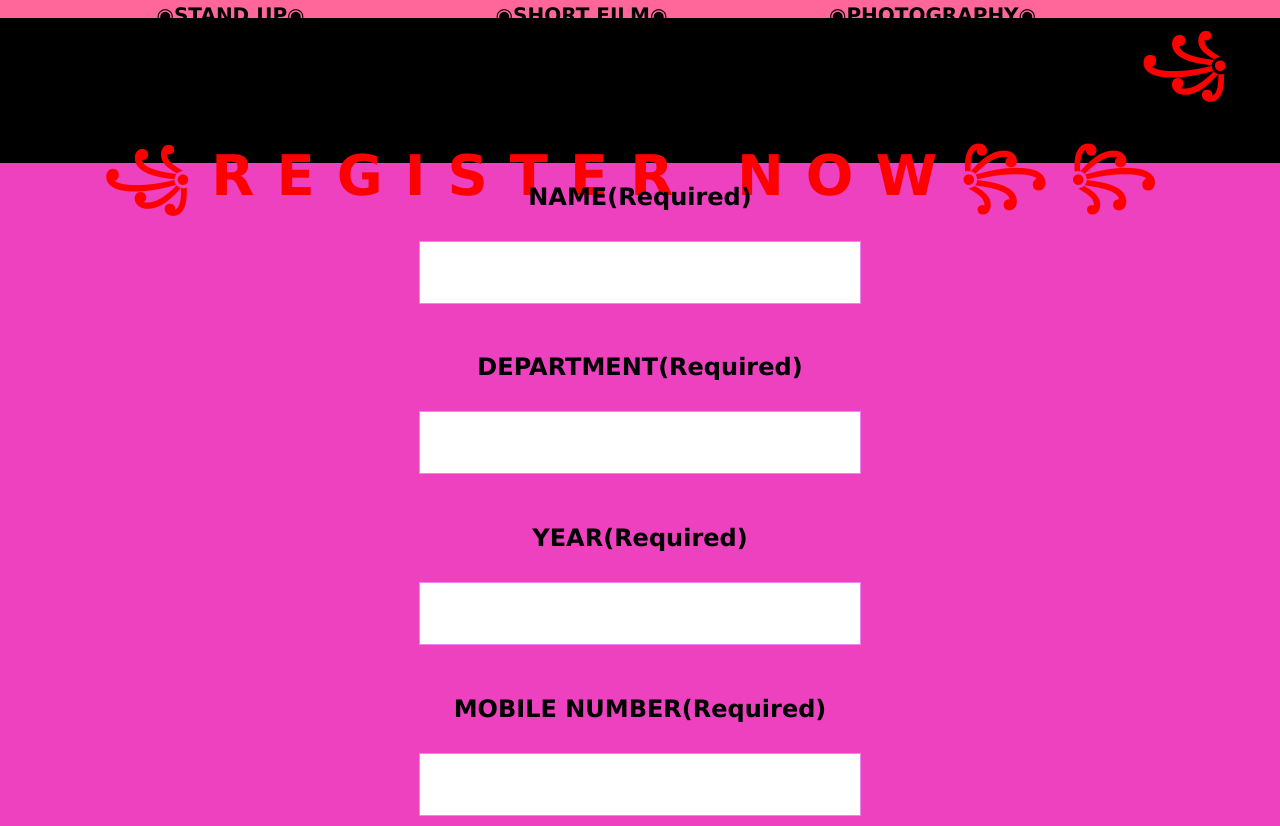
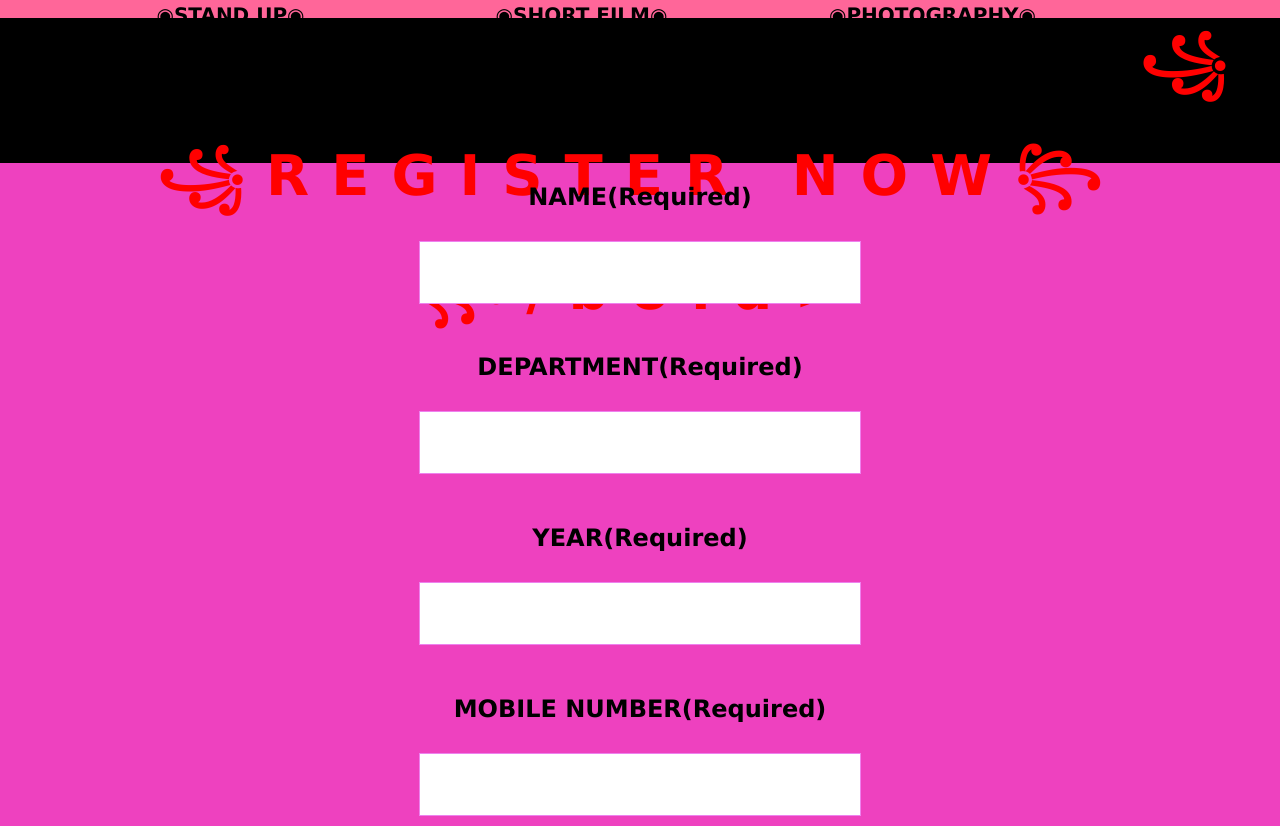
Before and after one commit to SoundharyaDGRT/eventregistration, a plain HTML site: page index.html in a window 1280 px wide. Shown: the part 3559-4385 px from the top of the page. Drawn offline with Linux system fonts and the light colour scheme.

Commit message:
Update index.html

```diff
--- a/index.html
+++ b/index.html
@@ -254,7 +254,7 @@
             <div class="now">
                 <h1>
                     <center>
-                        <bold>꧁꧁REGISTER NOW꧂꧂</bold>
+                        <bold>꧁꧁REGISTER NOW꧂꧂/bold>
                     </center>
                 </h1>
             </div>
```
